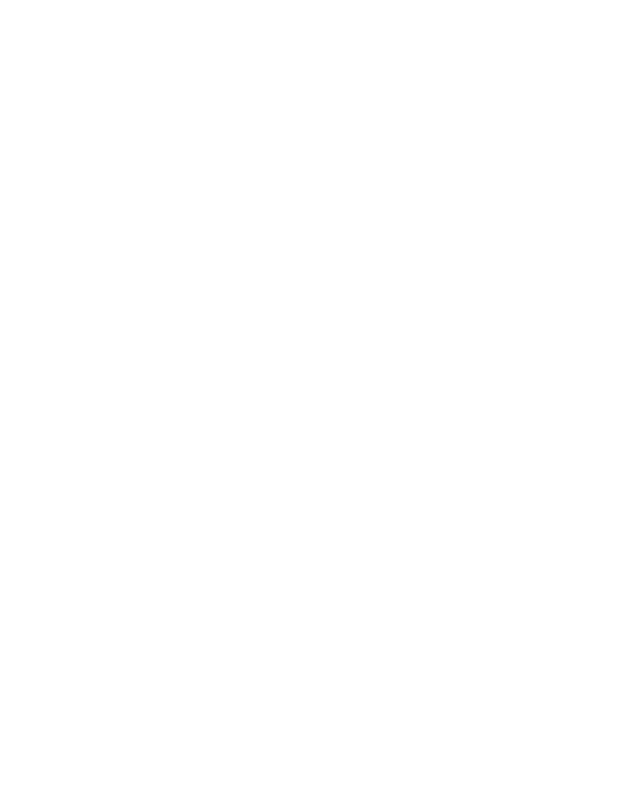
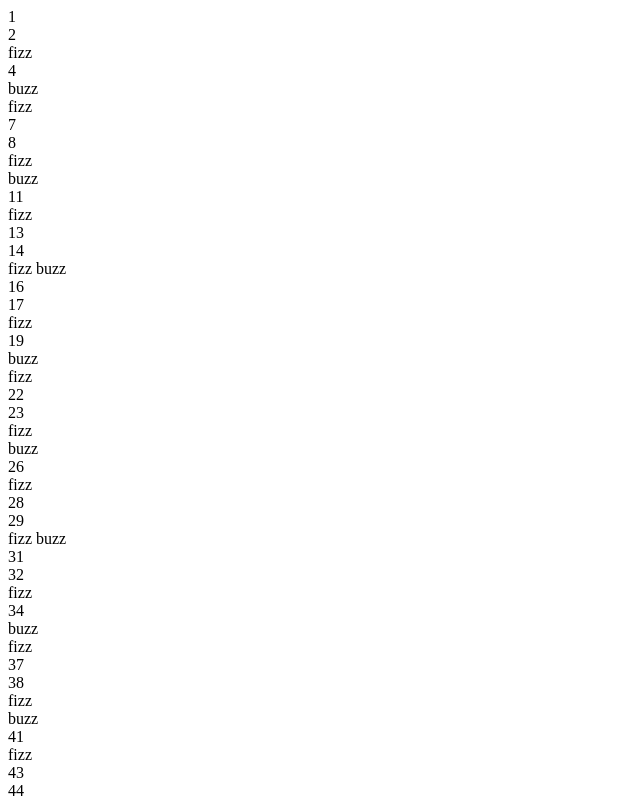
Before and after one commit to tw3080/fizzbuzz, a plain HTML site: page index.html in a window 1280 px wide. Shown: the top 800 px of the page, without its empty margins (0-640 px from the left). Drawn offline with nearby package versions, Linux system fonts and the light colour scheme.

Commit message:
fixed display of javascript output

```diff
--- a/index.html
+++ b/index.html
@@ -6,6 +6,6 @@
 </head>
 <body>
   <script src="//code.jquery.com/jquery.min.js"></script>
-	<script src="js.js"></script>
+	<script src="js/js.js"></script>
 </body>
 </html>
```
